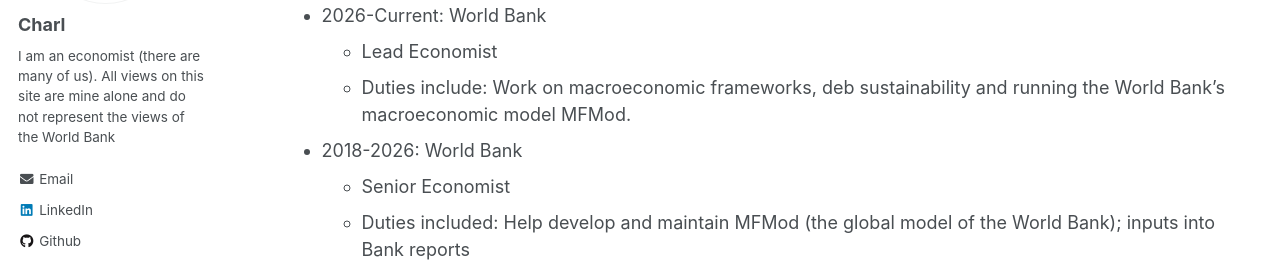
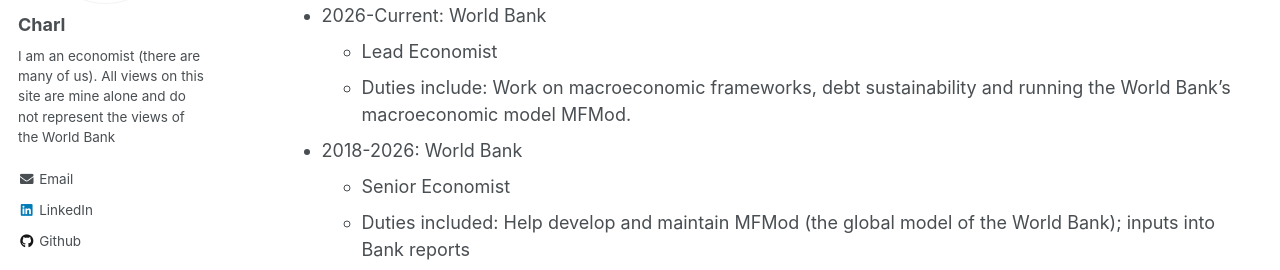
Before and after one commit to charlj/charlj.github.io, a Jekyll site: the page built from _pages/cv.md, in a window 1280 px wide and 900 px high. Shown: the part 343-613 px from the top of the window. Built offline with Jekyll 4.4.1, drawn with Linux system fonts in a browser that asks for light colours.

Commit message:
Fix typo in CV: deb -> debt
Co-Authored-By: Claude Opus 4.6 (1M context) <noreply@anthropic.com>

```diff
--- a/_pages/cv.md
+++ b/_pages/cv.md
@@ -18,7 +18,7 @@ Work experience
 ======
 * 2026-Current: World Bank
   * Lead Economist
-  * Duties include: Work on macroeconomic frameworks, deb sustainability and running the World Bank's macroeconomic model MFMod.
+  * Duties include: Work on macroeconomic frameworks, debt sustainability and running the World Bank's macroeconomic model MFMod.
 
 * 2018-2026: World Bank
   * Senior Economist
```
